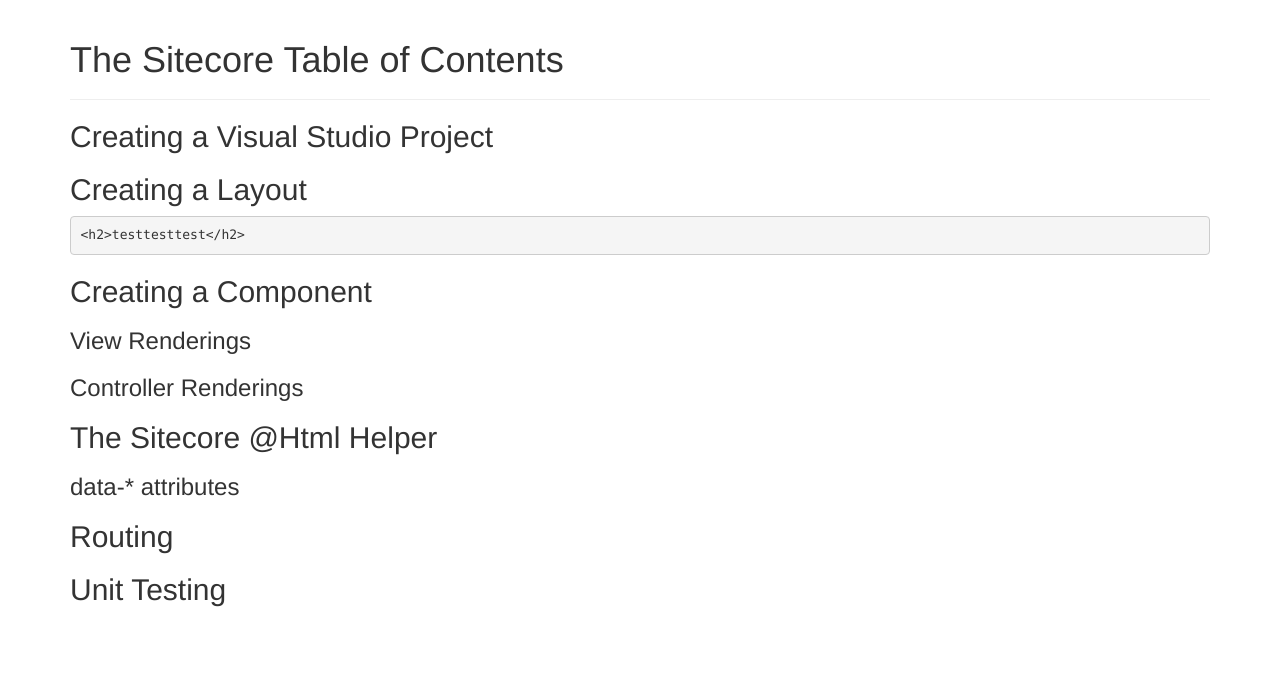
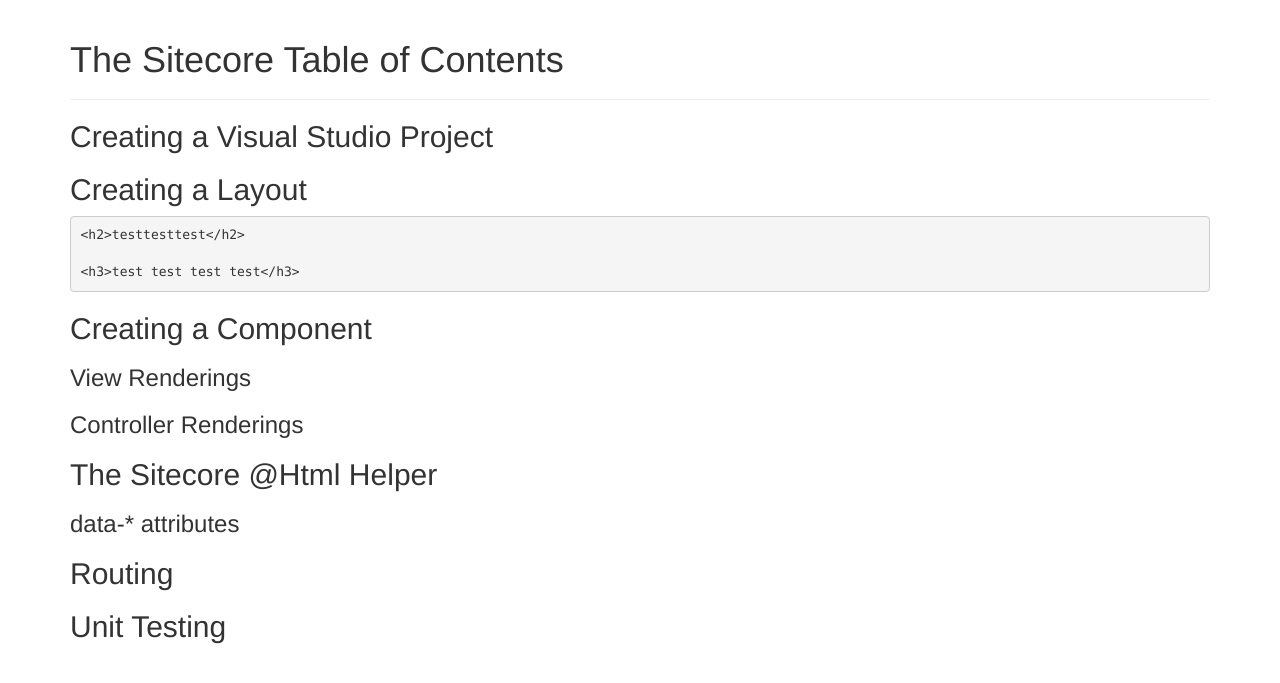
Before and after one commit to Sitecore-Community/docs, a Jekyll site: the page built from documentation/Sitecore MVC/index.md, in a window 1280 px wide. Shown: the top 683 px of the page. Built offline with Jekyll 4.4.1, drawn with Linux system fonts in a browser that asks for light colours; nearby versions of some CDN libraries.

Commit message:
blahblah

```diff
--- a/documentation/Sitecore MVC/index.md
+++ b/documentation/Sitecore MVC/index.md
@@ -8,6 +8,8 @@
 ## Creating a Layout
 
 	<h2>testtesttest</h2>
+
+	<h3>test test test test</h3>
 
 ## Creating a Component
 
```
